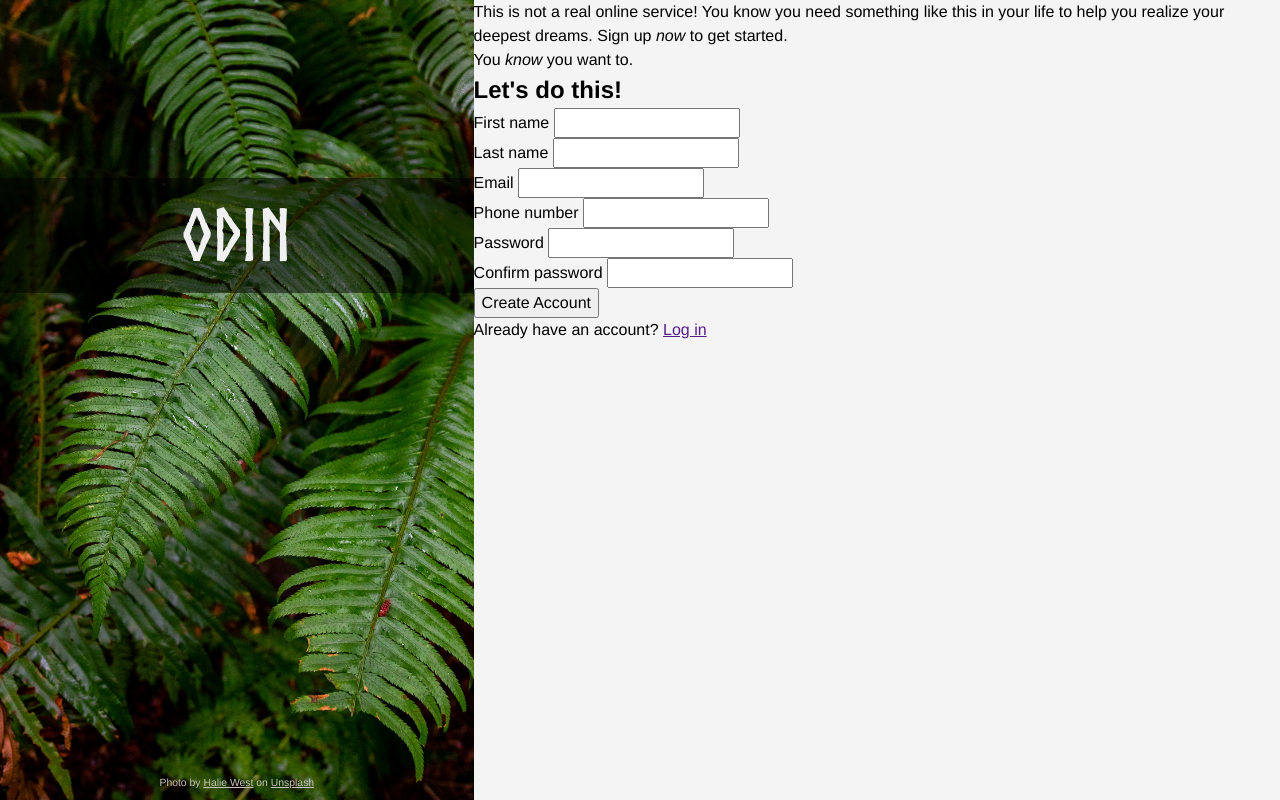
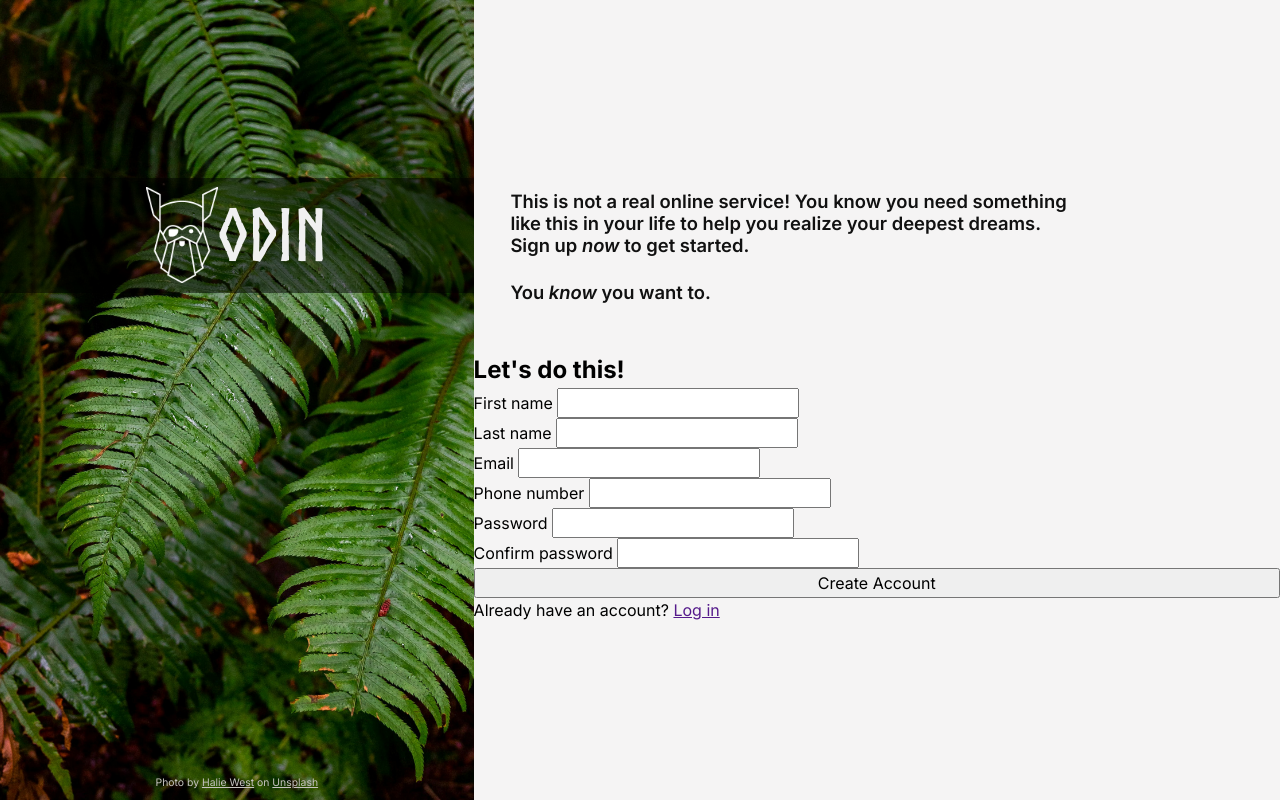
Before and after one commit to mattiabotto/sign-up-form, a plain HTML site: page index.html in a window 1280 px wide. Drawn offline with Linux system fonts and the light colour scheme.

Commit message:
Style description paragraphs

```diff
--- a/index.html
+++ b/index.html
@@ -2,6 +2,11 @@
 <html lang="en">
 
 <head>
+  <link rel="preconnect" href="https://fonts.googleapis.com">
+  <link rel="preconnect" href="https://fonts.gstatic.com" crossorigin>
+  <link
+    href="https://fonts.googleapis.com/css2?family=Inter:ital,opsz,wght@0,14..32,100..900;1,14..32,100..900&display=swap"
+    rel="stylesheet">
   <link rel="stylesheet" href="./styles/reset.css">
   <link rel="stylesheet" href="./styles/styles.css">
   <meta charset="UTF-8">
@@ -12,6 +17,7 @@
 <body>
   <header>
     <div class="title-mask">
+      <img src="./img/odin-lined.png" alt="Odin logo with beard" height="100px">
       <h1>ODIN</h1>
     </div>
     <p class="photo-credit">Photo by <a
@@ -23,7 +29,7 @@
 
   <main>
     <p>This is not a real online service! You know you need something like this in your life to help you realize your
-      deepest dreams. Sign up <em>now</em> to get started.</p>
+      deepest dreams. <br>Sign up <em>now</em> to get started.</p>
     <p>You <em>know</em> you want to.</p>
 
     <form action="" method="post" id="sign-up-form">
--- a/styles/styles.css
+++ b/styles/styles.css
@@ -11,8 +11,11 @@
   --title-mask-padding: .6rem;
   --title-color: #f0f0f0;
   --credit-color: #c6c3c0;
-  --main-font-family: "Helvetica", "Arial", sans-serif;
-}
+  --main-font-family: "Inter", "Helvetica", "Arial", sans-serif;
+  --main-bg-color: #f5f4f4;
+  --main-color: #111;
+  --main-padding-x: 2.3rem;
+  }
 
 body {
   font-family: var(--main-font-family);
@@ -65,5 +68,21 @@ h1 {
 
 main {
   flex-basis: 63%;
-  background-color: #f5f4f4;
+  background-color: var(--main-bg-color);
+  display: flex;
+  flex-direction: column;
+  justify-content: center;
 }
+
+main p:not(.log-in) {
+  color: var(--main-color);
+  font-size: 1.15rem;
+  font-weight: 600;
+  padding: calc(var(--main-padding-x) / 3) var(--main-padding-x);
+  max-inline-size: 53ch;
+  line-height: 1.2;
+}
+
+main p + p {
+  margin-bottom: var(--main-padding-x);
+}
```
